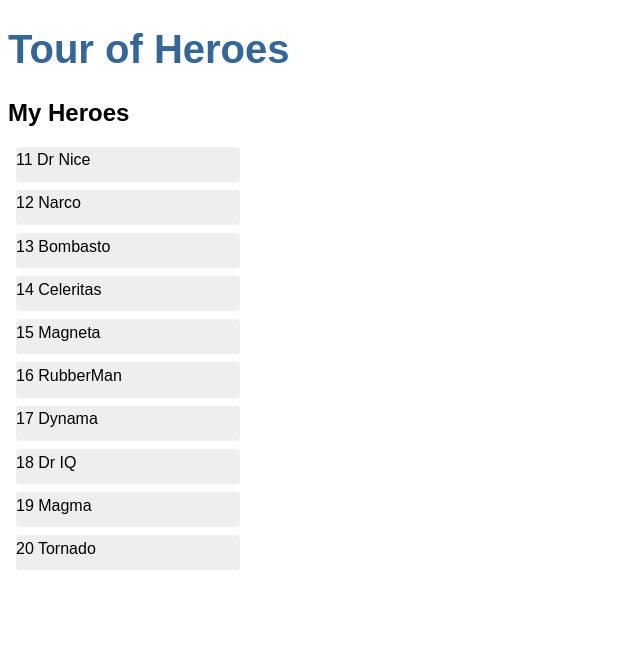
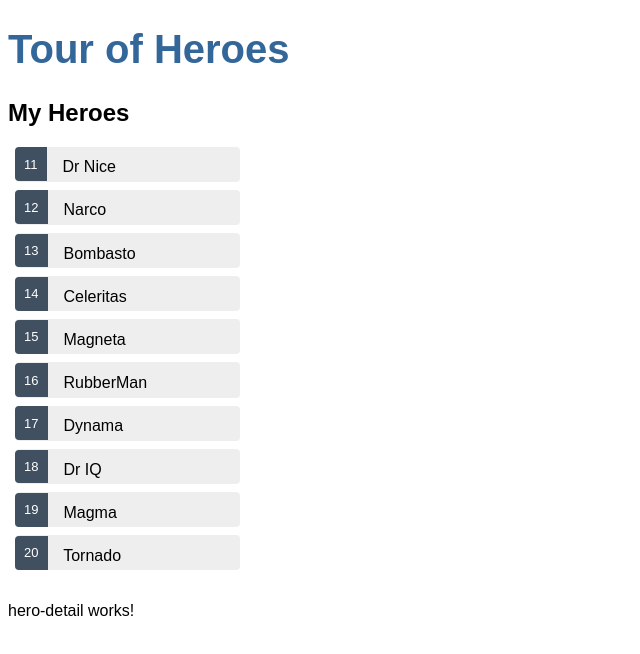
Before and after one commit to Patriziabattisti/angular-tour-of-heroes, an Angular app in the folder angular-tour-of-heroes/: page / in a window 1280 px wide. Shown: the top 654 px of the page, without its empty margins (0-640 px from the left). Built offline with nearby package versions, Linux system fonts and the light colour scheme.

Commit message:
heroes detail component

```diff
--- a/angular-tour-of-heroes/src/app/app.module.ts
+++ b/angular-tour-of-heroes/src/app/app.module.ts
@@ -4,11 +4,13 @@ import { NgModule } from '@angular/core';
 import { AppComponent } from './app.component';
 import { HeroesComponent } from './heroes/heroes.component';
 import {FormsModule} from "@angular/forms";
+import { HeroDetailComponent } from './hero-detail/hero-detail.component';
 
 @NgModule({
   declarations: [
     AppComponent,
-    HeroesComponent
+    HeroesComponent,
+    HeroDetailComponent
   ],
   imports: [
     BrowserModule,
--- /dev/null
+++ b/angular-tour-of-heroes/src/app/hero-detail/hero-detail.component.html
@@ -0,0 +1,13 @@
+<p>hero-detail works!</p>
+
+<div *ngIf="hero">
+
+  <h1>{{hero.name|uppercase}} Hero details</h1>
+  <div><span>id: </span>{{hero.id}}</div>
+
+  <div>
+    <label>name:
+      <input [(ngModel)]="hero.name" placeholder="name"/>
+    </label>
+  </div>
+</div>
--- /dev/null
+++ b/angular-tour-of-heroes/src/app/hero-detail/hero-detail.component.ts
@@ -0,0 +1,18 @@
+import { Component, OnInit,Input } from '@angular/core';
+import {Hero} from "../hero";
+
+@Component({
+  selector: 'app-hero-detail',
+  templateUrl: './hero-detail.component.html',
+  styleUrls: ['./hero-detail.component.css']
+})
+export class HeroDetailComponent implements OnInit {
+
+  @Input()hero:Hero;
+
+  constructor() { }
+
+  ngOnInit(): void {
+  }
+
+}
--- a/angular-tour-of-heroes/src/app/heroes/heroes.component.html
+++ b/angular-tour-of-heroes/src/app/heroes/heroes.component.html
@@ -2,18 +2,8 @@
 <h2>My Heroes</h2>
 <ul class="heroes">
   <li *ngFor="let hero of heroes" (click)="onSelect(hero)" [class.selected]="hero===selectedHero">
-    <span class=""badge>{{hero.id}}</span> {{hero.name}}
+    <span class="badge">{{hero.id}}</span> {{hero.name}}
   </li>
 </ul>
 
-<div *ngIf="selectedHero">
-
-  <h1>{{selectedHero.name|uppercase}} Hero details</h1>
-  <div><span>id: </span>{{selectedHero.id}}</div>
-
-  <div>
-    <label>name:
-      <input [(ngModel)]="selectedHero.name" placeholder="name"/>
-    </label>
-  </div>
-</div>
+<app-hero-detail [hero]="selectedHero"></app-hero-detail>
```
Also changed, not shown: angular-tour-of-heroes/src/app/hero-detail/hero-detail.component.css (added), 1 other file (tests, documents, lock files or other folders).
